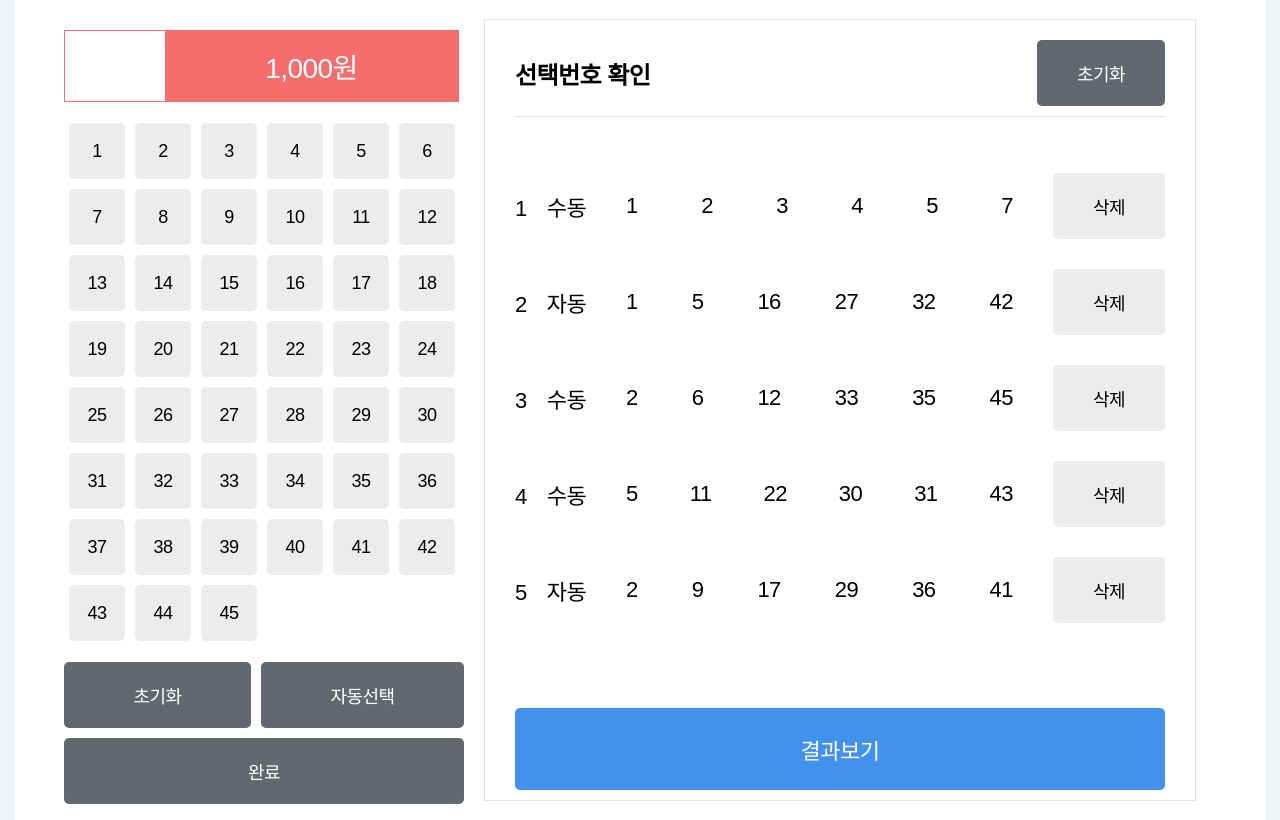
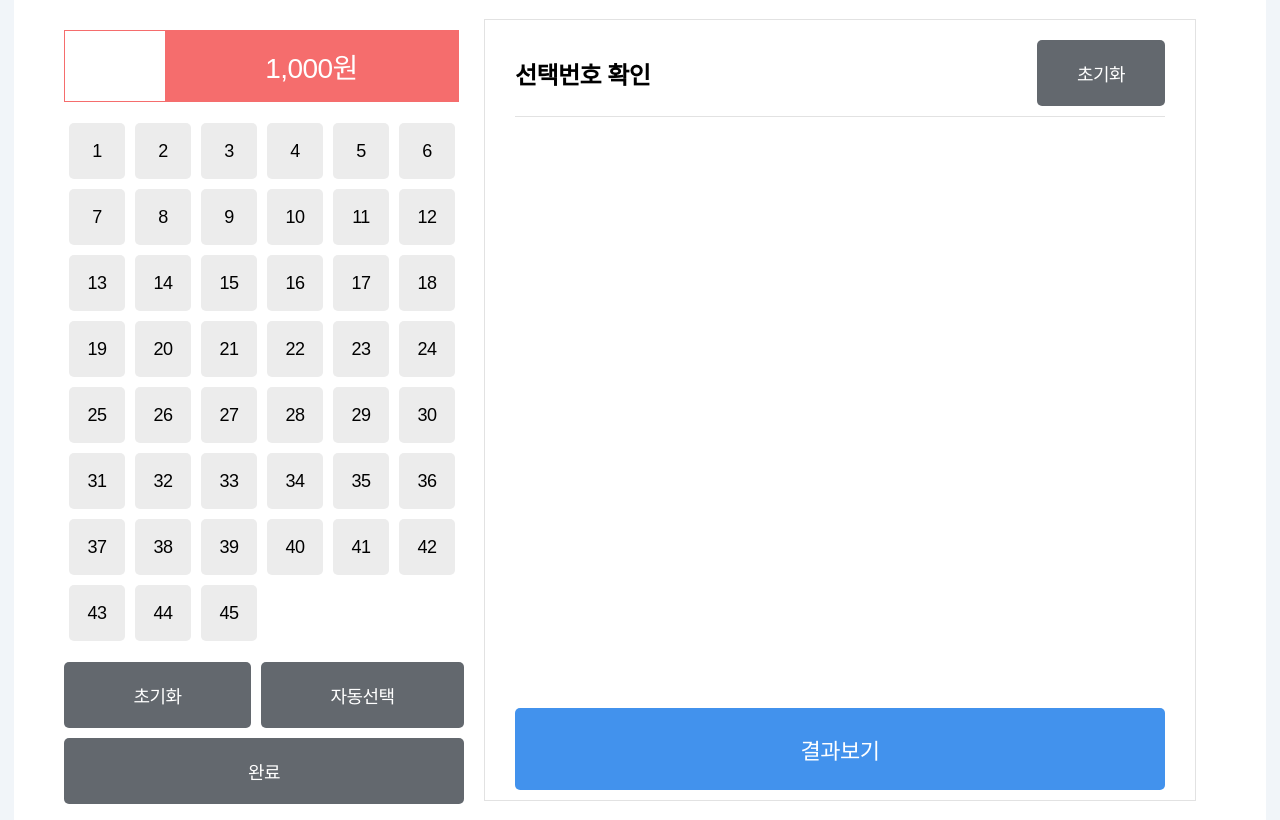
Before and after one commit to mihyunLee/react-lotto, a React (Create React App) app: page / in a window 1280 px wide. Built offline with nearby package versions, Linux system fonts and the light colour scheme; a web font is replaced by a local one.

Commit message:
feat: Selector 완료 기능 구현

```diff
--- a/src/App.js
+++ b/src/App.js
@@ -1,40 +1,27 @@
+import { useRef, useState } from "react";
 import "./App.css";
 import LottoList from "./components/LottoList";
 import Selector from "./components/Selector";
 
-const dummyData = [
-  {
-    id: 1,
-    isAuto: false,
-    selectedNumbers: [1, 4, 5, 2, 3, 7],
-  },
-  {
-    id: 2,
-    isAuto: true,
-    selectedNumbers: [5, 1, 42, 32, 16, 27],
-  },
-  {
-    id: 3,
-    isAuto: false,
-    selectedNumbers: [45, 12, 33, 2, 35, 6],
-  },
-  {
-    id: 4,
-    isAuto: false,
-    selectedNumbers: [22, 5, 43, 11, 30, 31],
-  },
-  {
-    id: 5,
-    isAuto: true,
-    selectedNumbers: [17, 36, 2, 41, 9, 29],
-  },
-];
+const App = () => {
+  const [data, setData] = useState([]);
 
-const App = () => {
+  const dataId = useRef(0);
+
+  const onSubmit = (isAuto, selectedNumbers) => {
+    const newLotto = {
+      isAuto,
+      selectedNumbers,
+      id: dataId.current,
+    };
+    dataId.current += 1;
+    setData([...data, newLotto]);
+  };
+
   return (
     <div className="App">
-      <Selector />
-      <LottoList lottoList={dummyData} />
+      <Selector onSubmit={onSubmit} />
+      <LottoList lottoList={data} />
     </div>
   );
 };
--- a/src/components/LottoItem.js
+++ b/src/components/LottoItem.js
@@ -4,7 +4,7 @@ const LottoItem = ({ id, isAuto, selectedNumbers }) => {
   return (
     <div className="LottoItem">
       <div className="tag">
-        <span>{id}</span>
+        <span>{id + 1}</span>
         <span>{isAuto ? "자동" : "수동"}</span>
       </div>
       <div className="content">
--- a/src/components/LottoList.js
+++ b/src/components/LottoList.js
@@ -2,8 +2,6 @@ import Button from "./Button";
 import LottoItem from "./LottoItem";
 
 const LottoList = ({ lottoList }) => {
-  console.log(lottoList);
-
   return (
     <div className="LottoList">
       <div className="header">
--- a/src/components/Selector.js
+++ b/src/components/Selector.js
@@ -3,25 +3,45 @@ import Button from "./Button";
 
 const list = [...Array(45).keys()].map((x) => ({ id: x + 1 }));
 
-const Selector = () => {
+const Selector = ({ onSubmit }) => {
   const LOTTO_MAX_COUNT = 6;
 
-  const [selectedNumbers, setSelectedNumbers] = useState([]);
+  const [state, setState] = useState({
+    isAuto: false,
+    selectedNumbers: [],
+  });
 
   const onSelect = (newNum) => {
-    if (selectedNumbers.length >= LOTTO_MAX_COUNT) {
+    if (
+      state.selectedNumbers.length >= LOTTO_MAX_COUNT &&
+      !state.selectedNumbers.includes(newNum)
+    ) {
       alert("최대 6개까지 선택가능합니다.");
       return;
     }
-    typeof newNum === "object"
-      ? setSelectedNumbers(newNum)
-      : selectedNumbers.includes(newNum)
-      ? setSelectedNumbers(selectedNumbers.filter((item) => item !== newNum))
-      : setSelectedNumbers([...selectedNumbers, newNum]);
+
+    if (typeof newNum === "object") {
+      setState({ isAuto: true, selectedNumbers: newNum });
+    } else {
+      state.selectedNumbers.includes(newNum)
+        ? setState({
+            isAuto: false,
+            selectedNumbers: state.selectedNumbers.filter(
+              (item) => item !== newNum
+            ),
+          })
+        : setState({
+            isAuto: false,
+            selectedNumbers: [...state.selectedNumbers, newNum],
+          });
+    }
   };
 
   const onRemove = () => {
-    setSelectedNumbers([]);
+    setState({
+      isAuto: false,
+      selectedNumbers: [],
+    });
   };
 
   const onAuto = () => {
@@ -37,6 +57,14 @@ const Selector = () => {
     onSelect(randomNumArr);
   };
 
+  const handleSubmit = () => {
+    if (state.selectedNumbers.length === LOTTO_MAX_COUNT) {
+      onSubmit(state.isAuto, state.selectedNumbers);
+      onRemove();
+      return;
+    }
+  };
+
   return (
     <div className="Selector">
       <div className="cost_tag">
@@ -46,7 +74,9 @@ const Selector = () => {
         {list.map((item) => (
           <Button
             key={item.id}
-            type={selectedNumbers.includes(item.id) ? "positive" : "default"}
+            type={
+              state.selectedNumbers.includes(item.id) ? "positive" : "default"
+            }
             text={item.id}
             onClick={() => onSelect(item.id)}
           />
@@ -55,7 +85,7 @@ const Selector = () => {
       <div className="control_btn">
         <Button type={"negative"} text={"초기화"} onClick={onRemove} />
         <Button type={"negative"} text={"자동선택"} onClick={onAuto} />
-        <Button type={"negative"} text={"완료"} onClick={() => alert("완료")} />
+        <Button type={"negative"} text={"완료"} onClick={handleSubmit} />
       </div>
     </div>
   );
```
